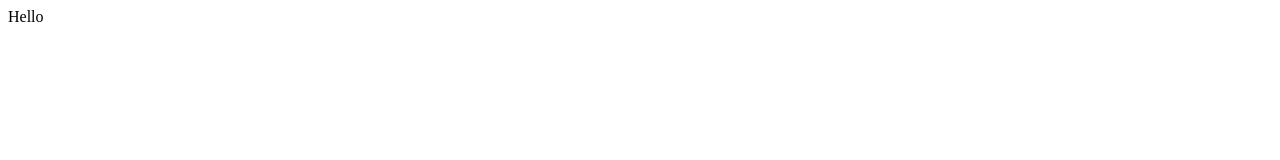
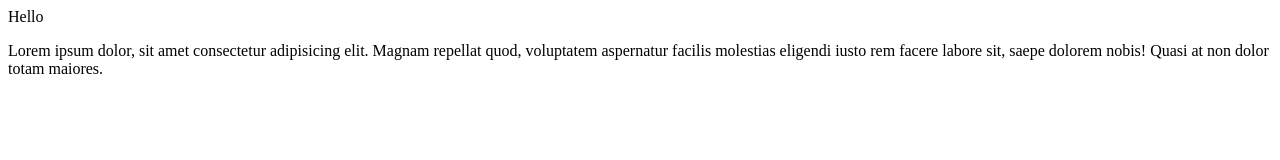
Before and after one commit to rahul-sr/codeninja, a plain HTML site: page index.html in a window 1280 px wide. Drawn offline with Linux system fonts and the light colour scheme.

Commit message:
added para in html

```diff
--- a/index.html
+++ b/index.html
@@ -7,5 +7,10 @@
   </head>
   <body>
     <div>Hello</div>
+    <p>
+      Lorem ipsum dolor, sit amet consectetur adipisicing elit. Magnam repellat
+      quod, voluptatem aspernatur facilis molestias eligendi iusto rem facere
+      labore sit, saepe dolorem nobis! Quasi at non dolor totam maiores.
+    </p>
   </body>
 </html>
```
